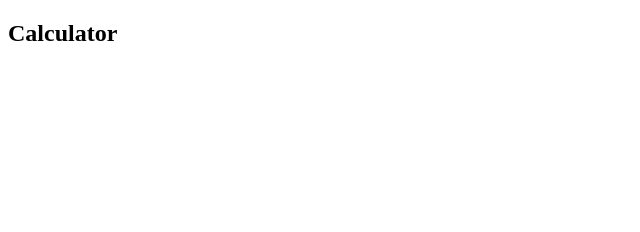
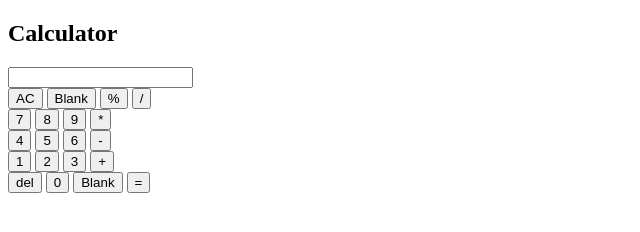
Before and after one commit to aayusht200/calculator, a plain HTML site: page index.html in a window 1280 px wide. Shown: the whole page, without its empty margins (0-640 px from the left). Drawn offline with Linux system fonts and the light colour scheme.

Commit message:
Basic HTML Layout done

```diff
--- a/calculator.js
+++ b/calculator.js
@@ -1,10 +1,4 @@
 const content = document.getElementById("content");
-
-const calcHeader = document.createElement("h2");
-calcHeader.textContent = "Calculator";
-calcHeader.classList.add("calcHeader");
-content.appendChild(calcHeader);
-
 function addition(numberOne, numberTwo) {
   return numberOne + numberTwo;
 }
--- a/index.html
+++ b/index.html
@@ -10,7 +10,44 @@
 </head>
 
 <body>
-    <div id="content"></div>
+    <div id="content">
+        <div id="calcBody">
+            <div id="display">
+                <h2 id="calcHeader" class="header">Calculator</h2>
+                <input type="text" id="result">
+            </div>
+            <div id="rowOne">
+                <button id="clear" class="function">AC</button>
+                <button class="function">Blank</button>
+                <button id="modulus" class="function">%</button>
+                <button id="division" class="function">/</button>
+            </div>
+            <div id="rowTwo">
+                <button id="seven" class="number">7</button>
+                <button id="eight" class="number">8</button>
+                <button id="nine" class="number">9</button>
+                <button id="multiplication" class="function">*</button>
+            </div>
+            <div id="rowThree">
+                <button id="four" class="number">4</button>
+                <button id="five" class="number">5</button>
+                <button id="six" class="number">6</button>
+                <button id="subtraction" class="function">-</button>
+            </div>
+            <div id="rowFour">
+                <button id="one" class="number">1</button>
+                <button id="two" class="number">2</button>
+                <button id="three" class="number">3</button>
+                <button id="addition" class="function">+</button>
+            </div>
+            <div id="rowFive">
+                <button id="delete" class="function">del</button>
+                <button id="zero" class="number">0</button>
+                <button class="placeHolder">Blank</button>
+                <button id="calc" class="function">=</button>
+            </div>
+        </div>
+    </div>
 </body>
 
 </html>
```
